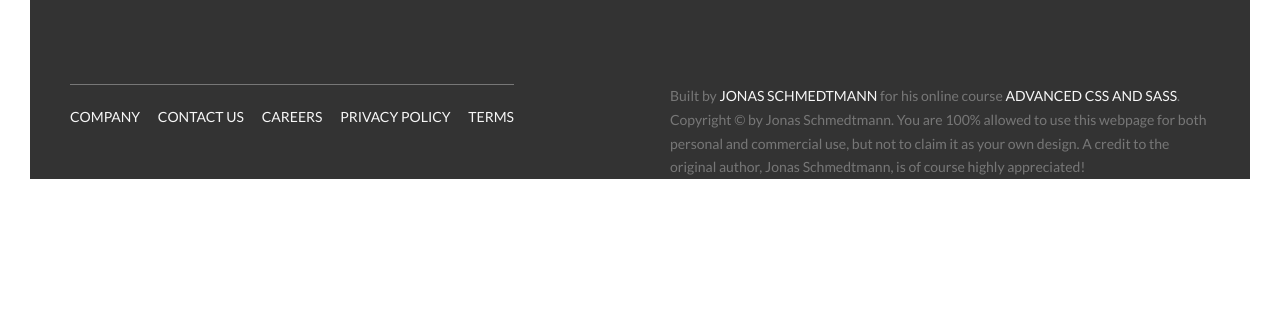
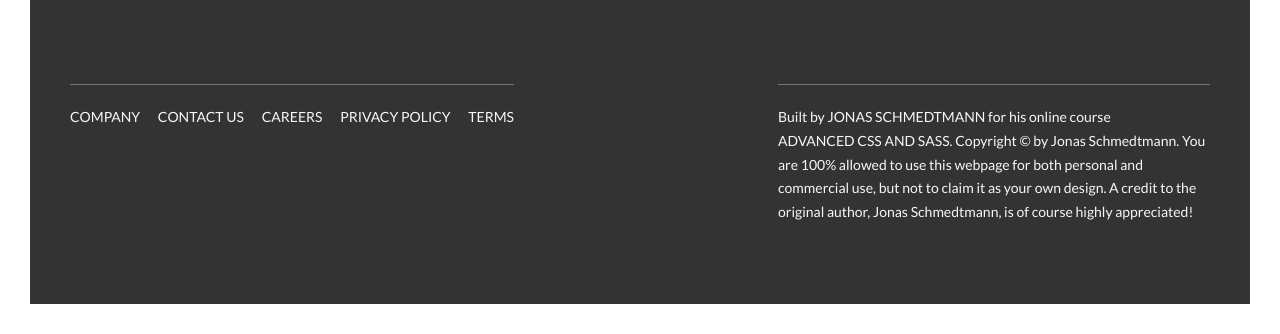
Before and after one commit to javier-bustillo/natour, a plain HTML site: page starter/index.html in a window 1280 px wide. Shown: the part 5603-5937 px from the top of the page. Before the commit the page ends 5812 px from the top, so only its background shows below. Drawn offline with Linux system fonts and the light colour scheme.

Commit message:
footer formatting completed

```diff
--- a/starter/index.html
+++ b/starter/index.html
@@ -310,11 +310,11 @@
 
     <footer class="footer">
         <div class="footer__logo-box">
-            <img src="img/logo-green-2x.png" alt="Full logo" class="footer__logo u-margin-top-big ">
+            <img src="img/logo-green-2x.png" alt="Full logo" class="footer__logo u-margin-top-big">
         </div>
         <div class="row">
             <div class="col-1-of-2">
-                <div class="footer__navigation">
+                <div class="footer__navigation u-margin-bottom-big">
                     <ul class="footer__list">
                         <li class="footer__item"><a href="#" class="footer__link">Company</a></li>
                         <li class="footer__item"><a href="#" class="footer__link">Contact us</a></li>
@@ -325,7 +325,7 @@
                 </div>
             </div>
             <div class="col-1-of-2">
-                <p class="footer__copyright">
+                <p class="footer__copyright u-margin-bottom-big">
                     Built by <a href="#" class="footer__link">Jonas Schmedtmann</a> for his online course <a href="#"
                         class="footer__link">Advanced CSS and Sass</a>. Copyright &copy; by Jonas Schmedtmann. You are
                     100% allowed to use this webpage for both personal and commercial use, but not to claim it as your
--- a/starter/sass/layout/_footer.scss
+++ b/starter/sass/layout/_footer.scss
@@ -1,6 +1,7 @@
 .footer {
     background-color: $color-grey-dark-3;
     font-size: 1.4rem;
+    color: $color-grey-light-1;
 
     &__logo-box {
         text-align: center;
@@ -50,5 +51,10 @@
         }
     }
 
-    &__copyright {}
+    &__copyright {
+        border-top: 1px solid $color-grey-dark;
+        padding-top: 2rem;
+        width: 80%;
+        float: right;
+    }
 }
```
Also changed, not shown: dist/css/main.css, 1 other file.
